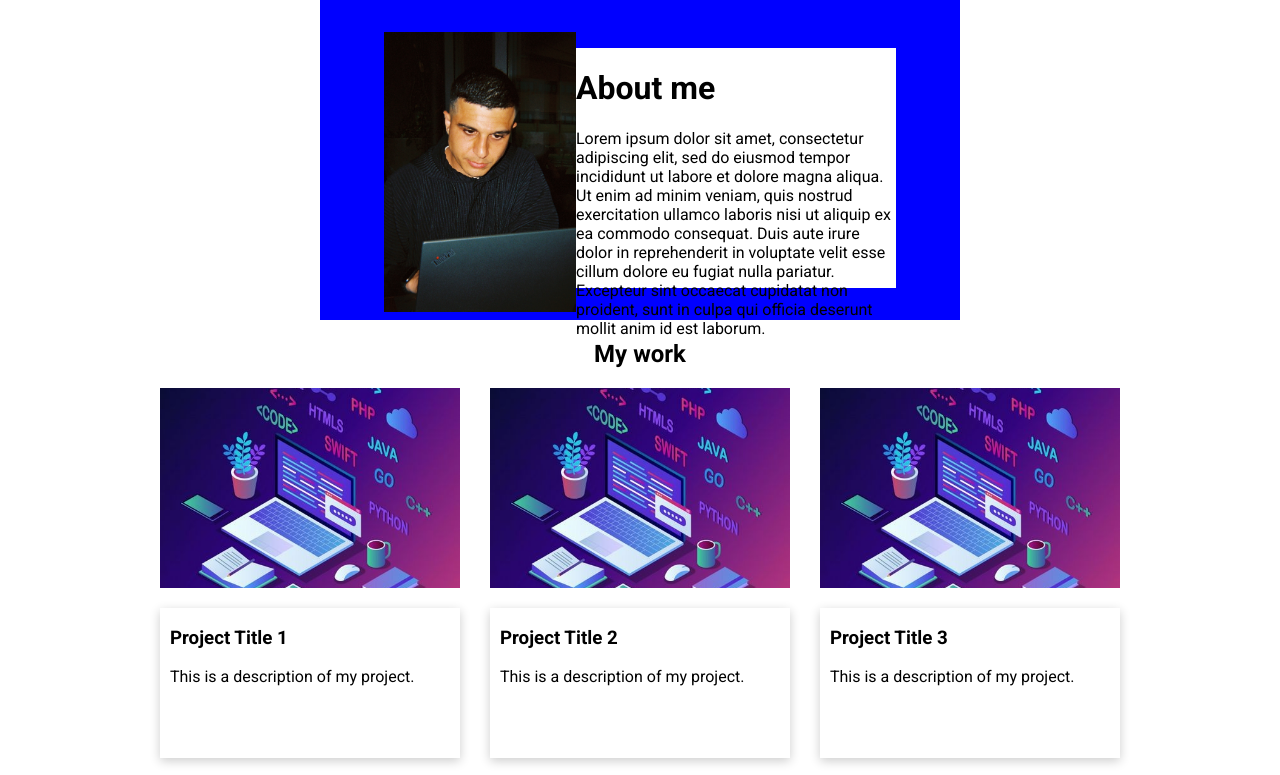
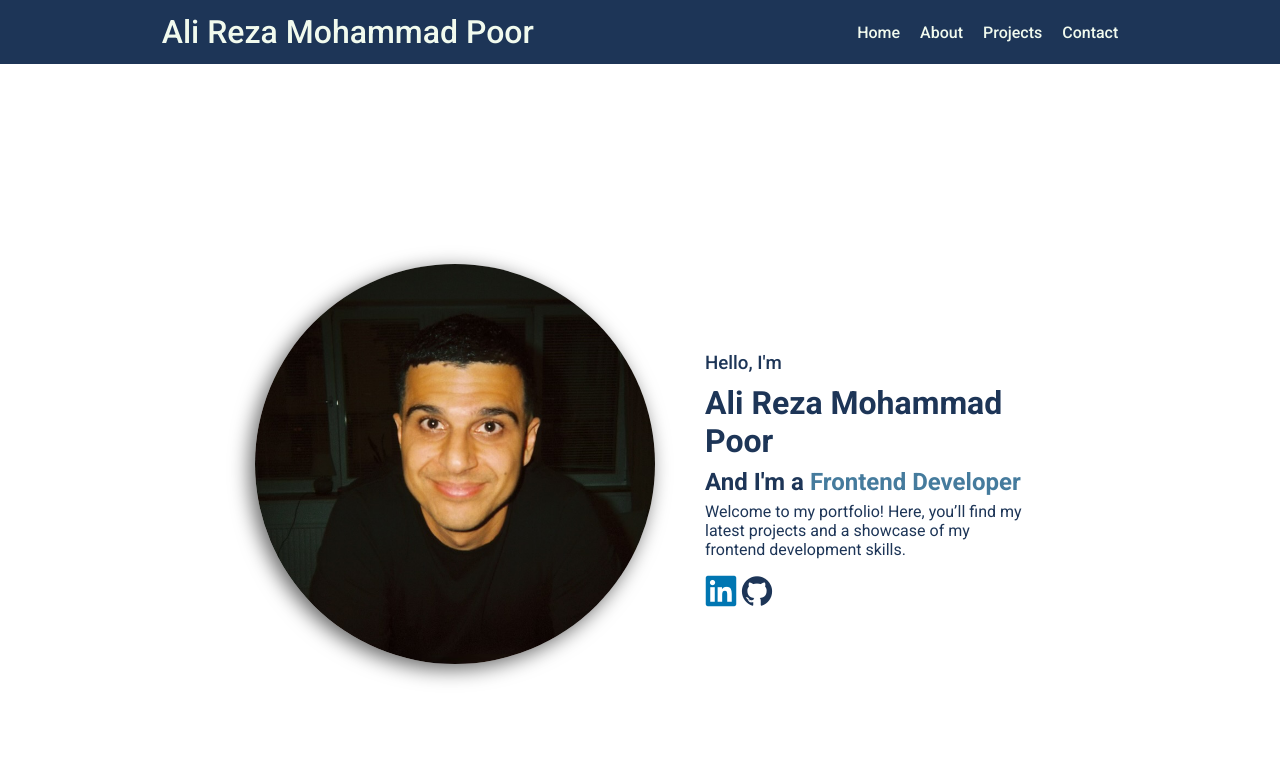
Before and after one commit to alirezamohammadpoor/homepage, a plain HTML site: page index.html in a window 1280 px wide. Shown: the top 775 px of the page. Drawn offline with nearby package versions, Linux system fonts and the light colour scheme.

Commit message:
Added header, navbar and changed layout of header-container which created a new landing page

```diff
--- a/index.html
+++ b/index.html
@@ -3,20 +3,35 @@
 <head>
   <meta charset="UTF-8">
   <meta name="viewport" content="width=device-width, initial-scale=1.0">
-  <title>Ali Reza's Homepage</title>
+  <title>Ali Reza's Portfolio</title>
   <link href="styles.css" rel="stylesheet">
+  <link rel="stylesheet" type='text/css' href="https://cdn.jsdelivr.net/gh/devicons/devicon@latest/devicon.min.css" />
+  <script src="//code.iconify.design/1/1.0.6/iconify.min.js"></script>
   <style>
 @import url('https://fonts.googleapis.com/css2?family=Roboto:ital,wght@0,100;0,300;0,400;0,500;0,700;0,900;1,100;1,300;1,400;1,500;1,700;1,900&display=swap');
 </style>
 </head>
 <body>
+<header class="header">
+  <a href="index.html" class="header-home">Ali Reza Mohammad Poor</a>
+  <nav class="navbar">
+  <a href="index.html">Home</a>
+  <a href="index.html">About</a>
+  <a href="index.html">Projects</a>
+  <a href="index.html">Contact</a>
+</nav>
+</header>
+
   <div class="header-container">
     <div class="profile"></div>
     <div class="about-me">
-      <h1 class="about-h1">About me</h1>
-      <p class="about-para">Lorem ipsum dolor sit amet, consectetur adipiscing elit, sed do eiusmod tempor incididunt ut labore et dolore magna aliqua. Ut enim ad minim veniam, quis nostrud exercitation ullamco laboris nisi ut aliquip ex ea commodo consequat. Duis aute irure dolor in reprehenderit in voluptate velit esse cillum dolore eu fugiat nulla pariatur. Excepteur sint occaecat cupidatat non proident, sunt in culpa qui officia deserunt mollit anim id est laborum.
-      </p>
-    </div>
+      <h3 class="about-h3">Hello, I'm</h3>
+      <h1 class="name-h1">Ali Reza Mohammad Poor</h1>
+      <h2 class="title-h2">And I'm a <span class="job">Frontend Developer</span></h2>
+      <p class="about-para">Welcome to my portfolio! Here, you’ll find my latest projects and a showcase of my frontend development skills.</p>
+      <i class="devicon-linkedin-plain colored"></i>
+      <i class="devicon-github-original"></i>
+  </div>
   </div>
 
   <h2 class="work-h2">My work</h2>
@@ -30,6 +45,8 @@
     <div class="project-disc">
       <h3 class="project-h3">Project Title 1</h3>
       <p class="disc-para">This is a description of my project.</p>
+      <a href="./sign-up-form/contact.html" target="_blank"><span class="iconify" data-icon="material-symbols:open-in-new"></span></a>
+      <i class="devicon-github-original"></i>
     </div>
     <div class="project-disc">
       <h3 class="project-h3">Project Title 2</h3>
@@ -61,9 +78,8 @@
   </div>
   <div class="contact-container">
     <h3 class="contact-h3">Contact me</h3>
-    <p class="contact-para">
-      Please get in touch <span class="contact-form"><a href="./sign-up-form/contact.html" target="_blank">here!</a></span>
-    </p>
+    <p class="contact-para">If you wish to get in touch with me for work, please input your details in this form <span class="contact-form"><a href="./sign-up-form/contact.html" target="_blank">here!</a></span>
+    and I'll get back to you as fast as possible.</p>
     <div class="contact-image"></div>
   </div>
 </body>
--- a/styles.css
+++ b/styles.css
@@ -5,44 +5,113 @@ body {
   justify-content: center;
   flex-direction: column;
   align-items: center;
+  color: #1D3557;
+}
+
+a:visited {
+  color: #F1FAEE;
+}
+
+a:link {
+  text-decoration: none;
+  color: #F1FAEE;
+}
+a:hover {
+  color: #F1FAEE;
+}
+
+a:active {
+  color: #F1FAEE;
+}
+
+
+.header {
+  height: 8vh;
+  width: 100vw;
+  background-color: #1D3557;
+  display: flex;
+  align-items: center;
+  justify-content: space-around;
+}
+
+.header-home {
+  font-weight: 500;
+  font-size: 2rem;
+  text-decoration: none;
+}
+
+.navbar {
+  display: flex;
+  gap: 20px;
+  align-items: center;
+  font-weight: 500;
 }
 
 .header-container {
-background-color: blue;
-width: 50vw;
-height: 40vh;
+background-color: white;
+min-width: 80vw;
+min-height: 100vh;
 display: flex;
+justify-content: center;
+align-items: center;
+gap: 50px;
 }
 
 .profile {
-  background-image: url(./images/header-image.JPG);
+  background-image: url(./images/profile.JPeG);
   background-repeat: no-repeat;
   background-position: center;
   background-size: cover;
-  height: 35vh;
-  width: 15vw;
-  position: relative;
-  top: 10%;
-  left: 10%;
+  border-radius: 50%;
+  min-height: 400px;
+  min-width: 400px;
+  overflow: hidden;
+  box-shadow: -5px 5px 20px rgb(0 0 0 / 0.6);
+  transition: all 3s ease;
 }
 
 .about-me {
   background-color: white;
   height: 30vh;
   width: 25vw;
-  position: relative;
-  left: 10%;
-  top: 15%;
+  transition: all 3s ease;
 }
 
-.about-h1 {
+.about-h3 {
+  font-weight: 500;
+  line-height: 0px;
+}
 
+.name-h1 {
+
+}
+
+.title-h2 {
+  line-height: 0px;
+}
+
+.job {
+  color: #457B9D;
+  transition: color 3s ease, opacity 3s ease;
 }
 .about-para {
 
 }
 
+.devicon-linkedin-plain, .devicon-github-original {
+  font-size: 2em;
+}
+
+.iconify {
+  font-size: 2em;
+}
+.devicon-github-original-wordmark {
+  font-size: ;
+}
+
 .work-h2 {
+  font-weight: 400;
+
 }
 
 .project-container {
@@ -51,6 +120,7 @@ display: flex;
   grid-template-rows: 200px 150px 250px 150px;
   column-gap: 30px;
   row-gap: 20px;
+
 }
 
 .project {
@@ -58,33 +128,39 @@ display: flex;
   background-repeat: no-repeat;
   background-position: center;
   background-size: cover;
+  box-shadow: 0 3px 10px rgb(0 0 0 / 0.7);
 }
 
 .project-disc {
-  background-color: white;
+  background-color: #1D3557;
   box-shadow: 0 3px 10px rgb(0 0 0 / 0.2);
   border: none;
   padding-left: 10px;
+  color: #F1FAEE;
 }
 
 .disc-para {
-
+  font-weight: 600;
 }
 
 .contact-container {
-  background-color: blue;
+  background-color: rgb(255, 255, 255);
   width: 50vw;
   height: 40vh;
   display: flex;
   margin-top: 20vh;
+  display: flex;
+  flex-direction: column;
+  justify-content: center;
+  align-items: center;
 }
 
 .contact-h3 {
-  color: white;
+  color: black;
 }
 
 .contact-para {
-  color: white;
+  color: black;
 }
 
 .contact-image {
@@ -95,9 +171,11 @@ display: flex;
   height: 35vh;
   width: 15vw;
   position: relative;
+  box-shadow: 0 3px 10px rgb(0 0 0 / 0.7);
 }
 
 .contact-form {
-  color: red;
+  color: black;
   cursor: pointer;
+
 }
```
Also changed, not shown: images/profile.jpeg (added).
